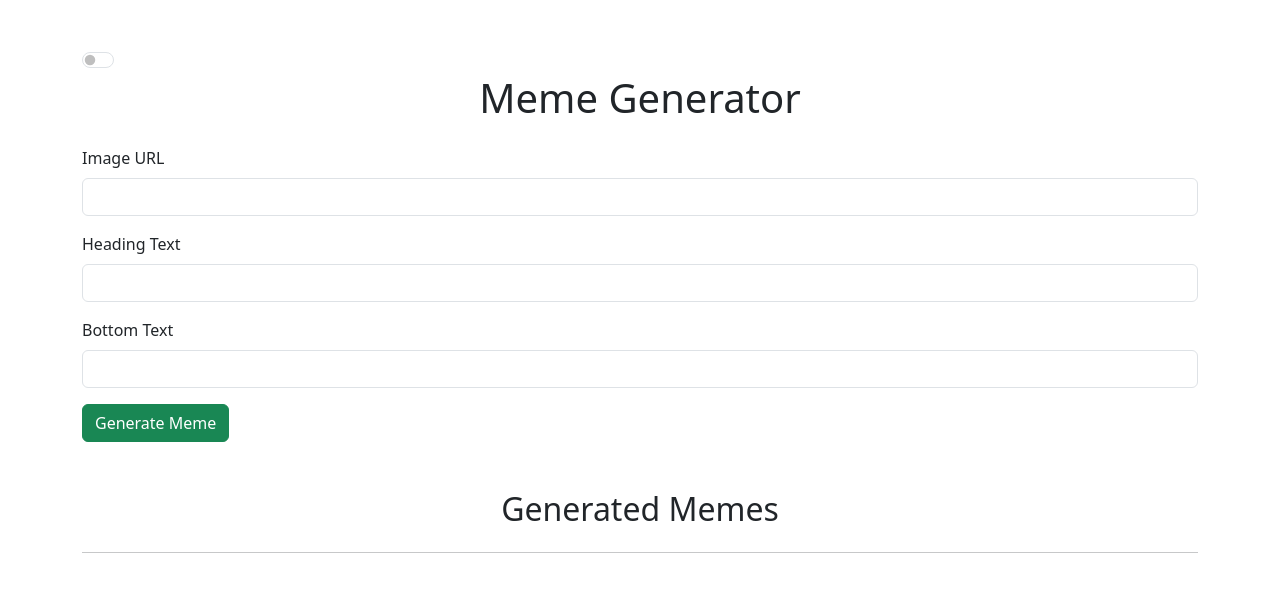
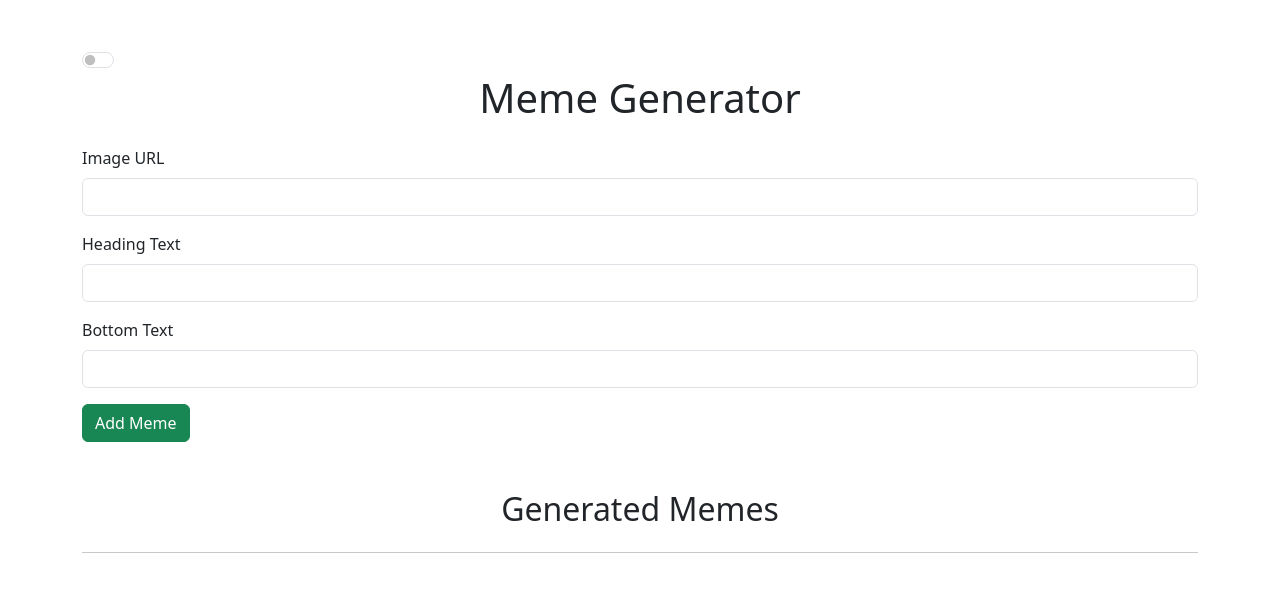
Before and after one commit to bishnuthapako/js-meme-generator, a plain HTML site: page index.html in a window 1280 px wide. Drawn offline with nearby package versions, Linux system fonts and the light colour scheme.

Commit message:
update script

```diff
--- a/index.html
+++ b/index.html
@@ -32,7 +32,7 @@
             <label for="bottom-text" class="form-label">Bottom Text</label>
             <input type="text" class="form-control" id="bottom-text" required>
           </div>
-          <button type="submit" class="btn btn-success">Generate Meme</button>
+          <button type="submit" class="btn btn-success">Add Meme</button>
         </form>
     </div>
     <div class="container mt-5">
```
